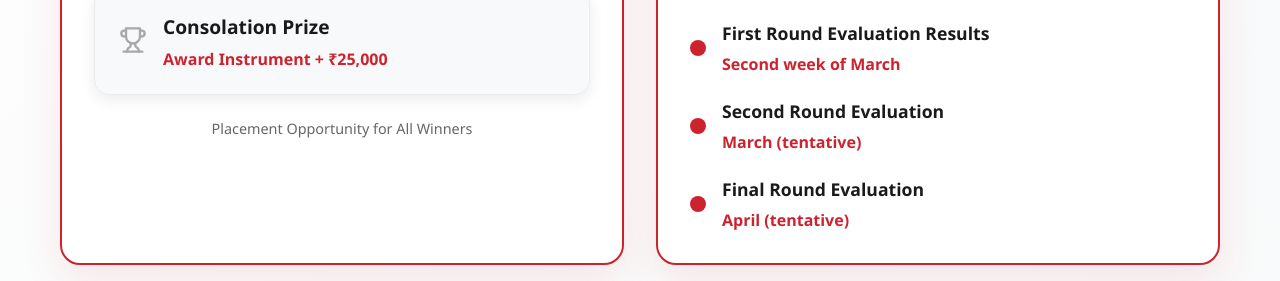
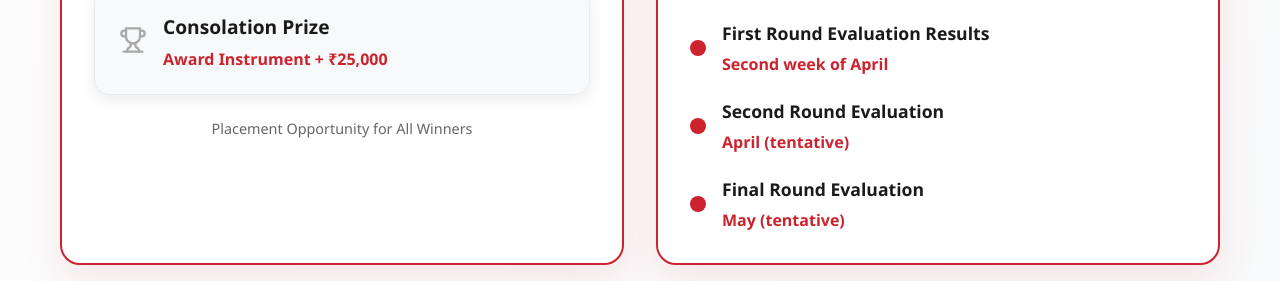
Before and after one commit to Vasif-abdulla/inapp-ieeecs-awards, a Next.js app: page / in a window 1280 px wide. Shown: the part 5393-5674 px from the top of the page. Built offline with nearby package versions, Linux system fonts and the light colour scheme.

Commit message:
Update timeline

```diff
--- a/src/app/page.tsx
+++ b/src/app/page.tsx
@@ -236,21 +236,21 @@ export default function Home() {
                   <div style={styles.timelineDot}></div>
                   <div style={styles.timelineInfo}>
                     <h4 style={styles.timelineEventTitle}>First Round Evaluation Results</h4>
-                    <p style={styles.timelineDate}>Second week of March</p>
+                    <p style={styles.timelineDate}>Second week of April</p>
                   </div>
                 </div>
                 <div style={styles.timelineItem}>
                   <div style={styles.timelineDot}></div>
                   <div style={styles.timelineInfo}>
                     <h4 style={styles.timelineEventTitle}>Second Round Evaluation</h4>
-                    <p style={styles.timelineDate}>March (tentative)</p>
+                    <p style={styles.timelineDate}>April (tentative)</p>
                   </div>
                 </div>
                 <div style={styles.timelineItem}>
                   <div style={styles.timelineDot}></div>
                   <div style={styles.timelineInfo}>
                     <h4 style={styles.timelineEventTitle}>Final Round Evaluation</h4>
-                    <p style={styles.timelineDate}>April (tentative)</p>
+                    <p style={styles.timelineDate}>May (tentative)</p>
                   </div>
                 </div>
 
```
